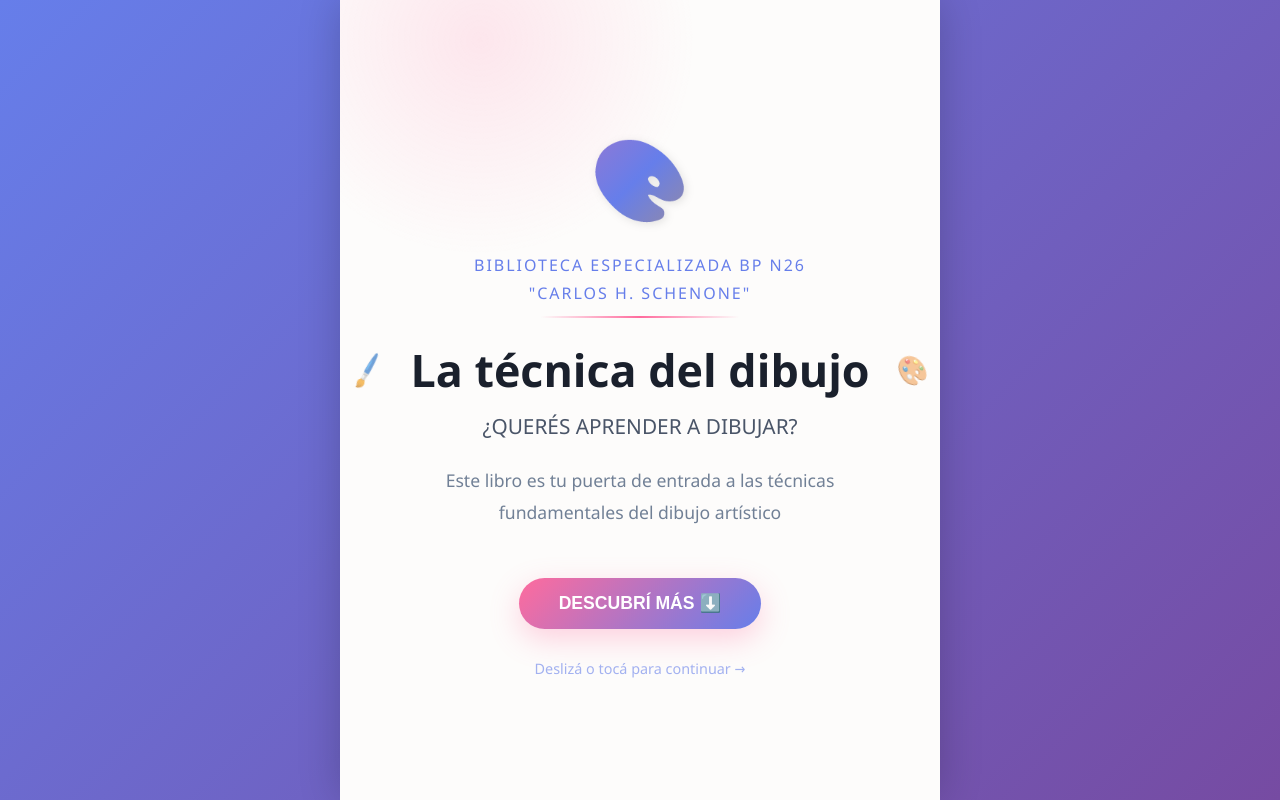
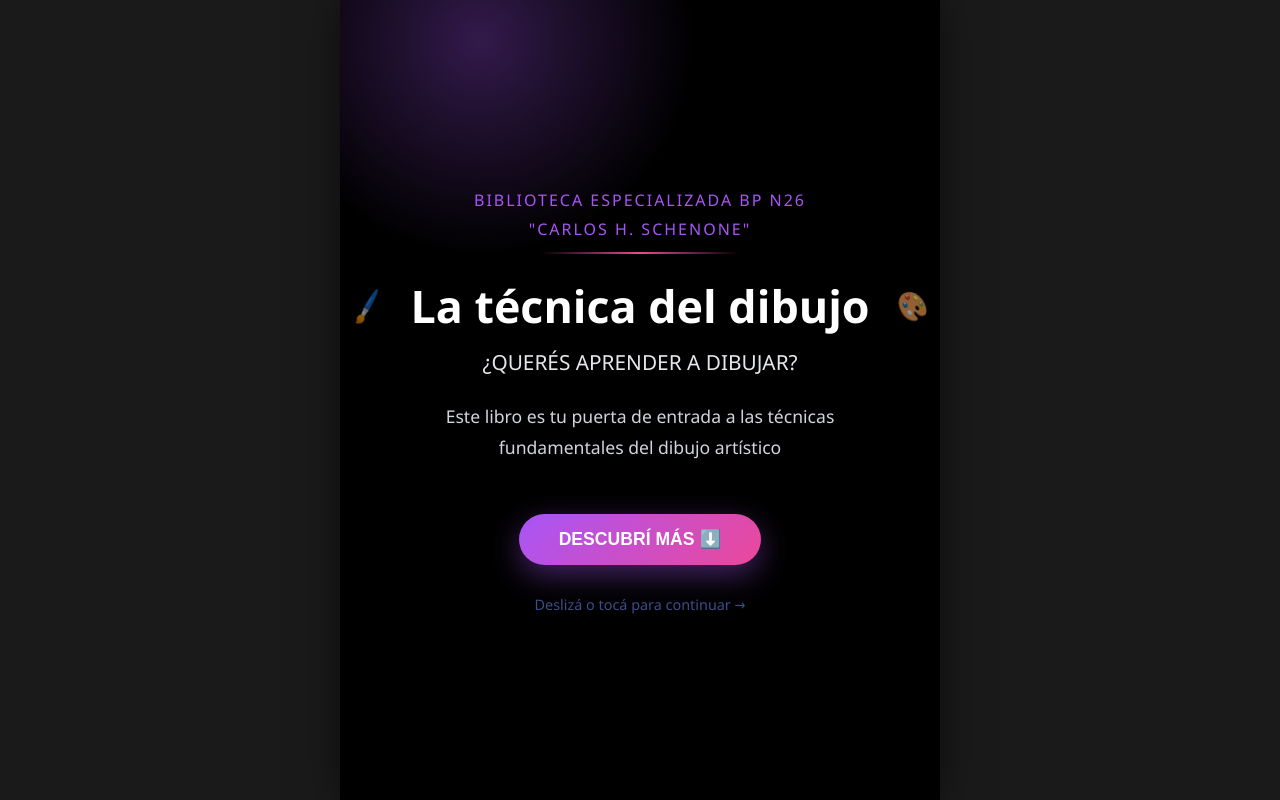
Before and after one commit to BP26CarlosSchenone/Biblioteca-Especializada-BP-N26-Carlos-H.-Schenone-, a plain HTML site: page index.html in a window 1280 px wide. Drawn offline with Linux system fonts and the light colour scheme.

Commit message:
Update index.html

```diff
--- a/index.html
+++ b/index.html
@@ -13,7 +13,7 @@
 
         body {
             font-family: 'Segoe UI', Tahoma, Geneva, Verdana, sans-serif;
-            background: linear-gradient(135deg, #667eea 0%, #764ba2 100%);
+            background: #1a1a1a;
             min-height: 100vh;
             overflow-x: hidden;
         }
@@ -21,9 +21,9 @@
         .container {
             max-width: 600px;
             margin: 0 auto;
-            background: white;
+            background: #1a1a1a;
             min-height: 100vh;
-            box-shadow: 0 0 40px rgba(0,0,0,0.2);
+            box-shadow: 0 0 40px rgba(0,0,0,0.5);
         }
 
         .slide {
@@ -46,8 +46,8 @@
 
         /* Slide 1 - Portada */
         .slide-1 {
-            background: #fdfcfb;
-            color: #2c3e50;
+            background: #000000;
+            color: #ffffff;
             text-align: center;
             justify-content: center;
             position: relative;
@@ -62,7 +62,7 @@
             left: -10%;
             width: 400px;
             height: 400px;
-            background: radial-gradient(circle, rgba(255, 107, 157, 0.15) 0%, transparent 70%);
+            background: radial-gradient(circle, rgba(168, 85, 247, 0.3) 0%, transparent 70%);
             border-radius: 40% 60% 70% 30% / 50% 60% 40% 50%;
             animation: morph 8s ease-in-out infinite;
         }
@@ -97,7 +97,7 @@
             font-size: 1em;
             margin-bottom: 35px;
             font-weight: 500;
-            color: #667eea;
+            color: #a855f7;
             text-transform: uppercase;
             letter-spacing: 2px;
             position: relative;
@@ -112,14 +112,14 @@
             transform: translateX(-50%);
             width: 60%;
             height: 2px;
-            background: linear-gradient(90deg, transparent, #FF6B9D, transparent);
+            background: linear-gradient(90deg, transparent, #ec4899, transparent);
         }
 
         .slide-1 h2 {
             font-size: 2.8em;
             margin-bottom: 15px;
             font-weight: 700;
-            color: #1a202c;
+            color: #ffffff;
             line-height: 1.2;
             position: relative;
             display: inline-block;
@@ -149,23 +149,23 @@
             font-size: 1.3em;
             margin-bottom: 25px;
             font-weight: 400;
-            color: #4a5568;
+            color: #e5e7eb;
         }
 
         .slide-1 p {
             font-size: 1.1em;
             line-height: 1.8;
             margin-bottom: 40px;
-            color: #718096;
+            color: #d1d5db;
             max-width: 450px;
             margin-left: auto;
             margin-right: auto;
         }
 
         .slide-1 .btn {
-            background: linear-gradient(135deg, #FF6B9D 0%, #667eea 100%);
+            background: linear-gradient(135deg, #a855f7 0%, #ec4899 100%);
             color: white;
-            box-shadow: 0 10px 30px rgba(255, 107, 157, 0.3);
+            box-shadow: 0 10px 30px rgba(168, 85, 247, 0.4);
             position: relative;
             overflow: hidden;
         }
@@ -186,8 +186,12 @@
         }
 
         .slide-1 .btn:hover {
-            box-shadow: 0 15px 40px rgba(255, 107, 157, 0.4);
+            box-shadow: 0 15px 40px rgba(168, 85, 247, 0.5);
             transform: translateY(-3px);
+        }
+
+        .slide-1 .swipe-hint {
+            color: rgba(168, 85, 247, 0.8);
         }
 
         /* Slide 2 - Contenido */
@@ -460,7 +464,6 @@
         <!-- Slide 1: Portada -->
         <div class="slide slide-1 active">
             <div>
-                <h1>🎨</h1>
                 <p class="biblioteca-name">Biblioteca Especializada BP N26<br>"Carlos H. Schenone"</p>
                 <h2>La técnica del dibujo</h2>
                 <h3>¿QUERÉS APRENDER A DIBUJAR?</h3>
```
